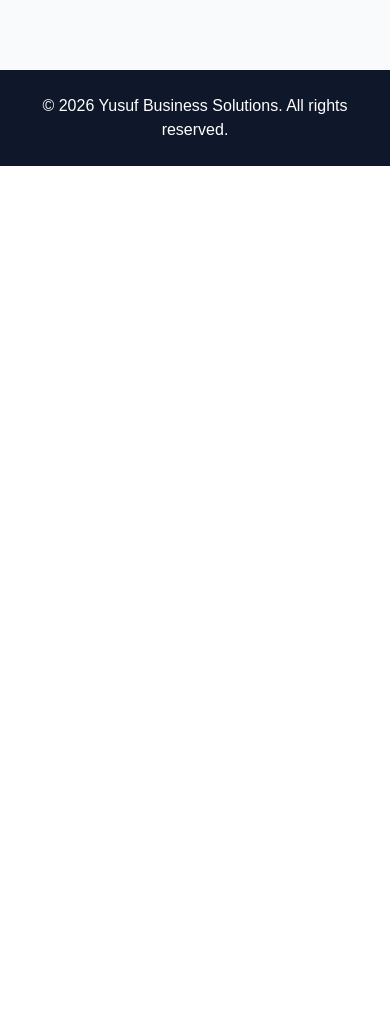
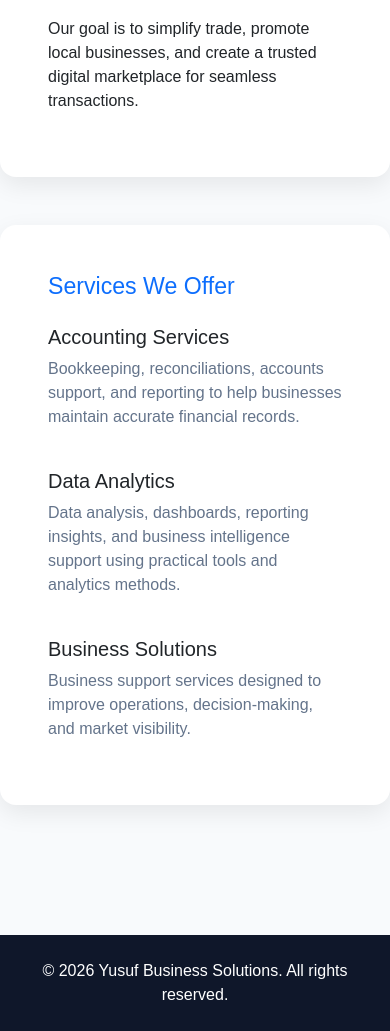
Before and after one commit to shaw545/django-business-website, a Django app: page /about/ in a window 390 px wide. Shown: the part 1091-2122 px from the top of the page. Before the commit the page ends 1257 px from the top, so only its background shows below. Run offline with Django 5.2, Linux system fonts and the light colour scheme.

Commit message:
Improve home and about pages

```diff
--- a/website/templates/about.html
+++ b/website/templates/about.html
@@ -1,49 +1,88 @@
-
 {% extends 'base.html' %}
 
 {% block title %}About - Yusuf Business Solutions{% endblock %}
 
 {% block content %}
 <div class="container section-padding">
-    <div class="row align-items-center g-5">
-        <div class="col-lg-4 text-center">
-<img src="/static/images/profile.jpg"
-                 alt="Profile Photo"
-                 class="img-fluid rounded-circle shadow-soft"
-                 style="max-width: 280px;">
+    <div class="text-center mb-5">
+        <span class="portfolio-badge">Who We Are</span>
+        <h2 class="section-title">About Yusuf Business Solutions</h2>
+        <p class="muted-text">
+            We provide practical business support in accounting, finance, data analytics,
+            and e-commerce solutions to help businesses grow and make better decisions.
+        </p>
+    </div>
+
+    <div class="row g-4">
+        <div class="col-lg-6">
+            <div class="card shadow-soft h-100">
+                <div class="card-body p-5">
+                    <h3 class="text-primary mb-3">Our Mission</h3>
+                    <p>
+                        Yusuf Business Solutions is committed to helping businesses improve
+                        financial reporting, strengthen operations, and use data more effectively
+                        for smarter decision-making.
+                    </p>
+                    <p>
+                        We combine accounting support, financial insight, and data analytics
+                        to deliver solutions that are clear, practical, and results-driven.
+                    </p>
+                </div>
+            </div>
         </div>
 
-        <div class="col-lg-8">
-            <span class="portfolio-badge">Professional Profile</span>
-            <h2 class="section-title">About Me</h2>
-            <p class="muted-text">
-                My name is Yusuf Shaw. I am a professional with experience in
-                finance, accounting, and data analytics. I am passionate about helping
-                businesses improve performance through better reporting, smarter decision-making,
-                and practical business solutions.
-            </p>
+        <div class="col-lg-6">
+            <div class="card shadow-soft h-100">
+                <div class="card-body p-5">
+                    <h3 class="text-primary mb-3">Our E-Commerce Platform</h3>
+                    <p>
+                        Yusuf Business Solutions is expanding into a dynamic e-commerce platform
+                        that connects buyers and sellers across Sierra Leone and globally.
+                    </p>
+                    <p>
+                        We provide a marketplace where businesses and individuals can showcase
+                        their products, while customers can easily browse, compare, and purchase
+                        items in both Sierra Leone Leones (SLE) and US Dollars (USD).
+                    </p>
+                    <p>
+                        Our goal is to simplify trade, promote local businesses, and create
+                        a trusted digital marketplace for seamless transactions.
+                    </p>
+                </div>
+            </div>
+        </div>
+    </div>
 
-            <p class="muted-text">
-                My background includes accounting support, data analysis, reporting,
-                and the use of tools such as Python, Excel, SQL,Tableau and business intelligence
-                techniques to solve real-world business problems.
-            </p>
+    <div class="mt-5">
+        <div class="card shadow-soft">
+            <div class="card-body p-5">
+                <h3 class="text-primary mb-4">Services We Offer</h3>
 
-            <p class="muted-text">
-                Through Yusuf Business Solutions, I aim to provide services that support accounting services,
-                business growth, operational efficiency, and data-driven decision-making.
-            </p>
+                <div class="row g-4">
+                    <div class="col-md-4">
+                        <h5>Accounting Services</h5>
+                        <p class="muted-text">
+                            Bookkeeping, reconciliations, accounts support, and reporting
+                            to help businesses maintain accurate financial records.
+                        </p>
+                    </div>
 
-            <div class="mt-4">
-                <h5>Core Skills</h5>
-                <ul>
-                    <li>Financial Reporting</li>
-                    <li>Accounting Support</li>
-                    <li>Data Analytics</li>
-                    <li>Python & SQL</li>
-                    <li>Excel & Dashboard Reporting</li>
-                    <li>Business Process Improvement</li>
-                </ul>
+                    <div class="col-md-4">
+                        <h5>Data Analytics</h5>
+                        <p class="muted-text">
+                            Data analysis, dashboards, reporting insights, and business
+                            intelligence support using practical tools and analytics methods.
+                        </p>
+                    </div>
+
+                    <div class="col-md-4">
+                        <h5>Business Solutions</h5>
+                        <p class="muted-text">
+                            Business support services designed to improve operations,
+                            decision-making, and market visibility.
+                        </p>
+                    </div>
+                </div>
             </div>
         </div>
     </div>
```
Also changed, not shown: website/templates/home.html (+31 -47 lines).
